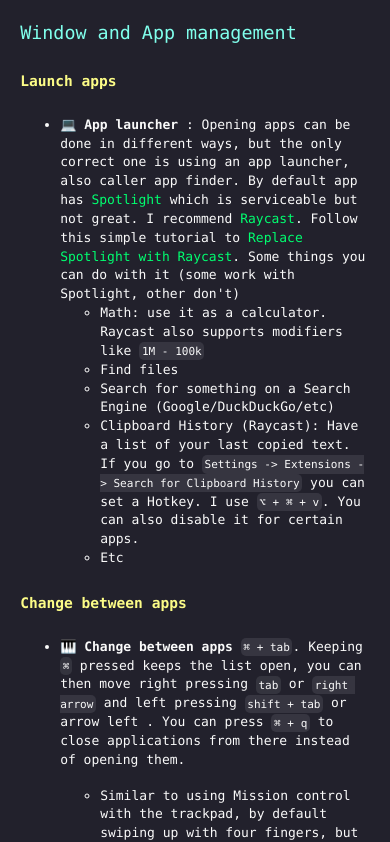
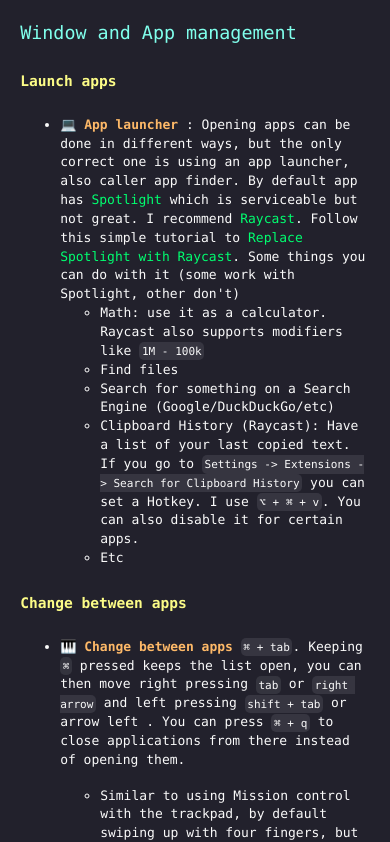
Before and after one commit to nicosantangelo/portfolio, a Next.js app: page /blog/macos-configuration in a window 390 px wide. Shown: the part 1143-1985 px from the top of the page. Built offline with nearby package versions, Linux system fonts and the light colour scheme.

Commit message:
Last style fixes

```diff
--- a/app/components/navigation.module.css
+++ b/app/components/navigation.module.css
@@ -12,7 +12,7 @@
   color: var(--h4-color);
 }
 
-@media screen and (max-width: 800px) {
+@media screen and (max-width: 1100px) {
   .navigation {
     position: absolute;
     display: flex;
--- a/app/styles/markdown.css
+++ b/app/styles/markdown.css
@@ -1,5 +1,5 @@
 :root {
-  --markdown-strong-color: var(--markdown-h2-color);
+  --markdown-strong-color: var(--h2-color);
 
   --markdown-code-background-color: #dce0e41a;
   --markdown-pre-border-color: #999;
@@ -164,15 +164,9 @@
 
 /* END */
 
-@media screen and (max-width: 930px) {
-  body {
-    margin: 5rem 1.3rem 1rem;
-  }
-}
-
 .markdown {
   font-family: var(--font-mono);
-  margin-bottom: 3rem;
+  padding-bottom: 3rem;
 }
 
 .anchored,
@@ -186,3 +180,15 @@
   content: "#";
   position: absolute;
 }
+
+@media screen and (max-width: 990px) {
+  .anchored-title:hover:before {
+    display: none;
+  }
+}
+
+@media screen and (max-width: 930px) {
+  body {
+    margin: 5rem 1.3rem 1rem;
+  }
+}
```
Also changed, not shown: 1 other file (tests, documents, lock files or other folders).
